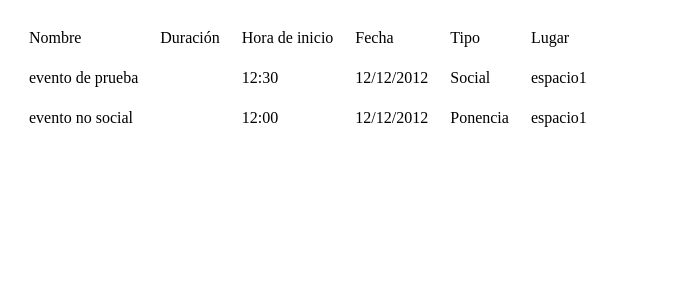
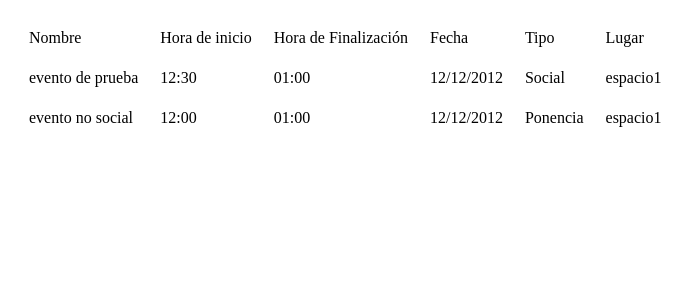
Before and after one commit to cbarazarte7/Software_Tarea_4, a Django app: page /evento/results/ in a window 1280 px wide. Shown: the top 300 px of the page, without its empty margins (0-693 px from the left). Run offline with Django 3.2, Linux system fonts and the light colour scheme; data comes from the database, SQL or seed files in the repository; both versions use the stored data as it was after the commit; parts of the project's set-up code (start-up, migrations or seed data) failed here and were passed over.

Commit message:
programacion de eventos en proceso

```diff
--- a/evento/forms.py
+++ b/evento/forms.py
@@ -9,8 +9,9 @@ from django.db import models
 
 class eventoForm(forms.Form):
 	nombre = forms.CharField(widget=forms.TextInput())
-	duracion = forms.IntegerField(widget=forms.TextInput())
+	duracion = forms.CharField(widget=forms.TextInput())
 	hora_inicio = forms.TimeField(widget=forms.TextInput())
+	hora_fin = forms.TimeField(widget=forms.TextInput())
 	fecha = forms.DateField(widget=forms.TextInput())
 	tipo = forms.CharField(widget=forms.TextInput())
 	lugar = forms.ModelChoiceField(queryset=espacio.objects.all())
--- a/evento/models.py
+++ b/evento/models.py
@@ -3,8 +3,9 @@ from espacio.models import espacio
 
 class evento(models.Model):
 	nombre = models.CharField(max_length=140)
-	duracion = models.IntegerField()
+	duracion = models.CharField(max_length=10)
 	hora_inicio = models.TimeField()
+	hora_fin = models.TimeField()
 	fecha = models.DateField()
 	tipo = models.CharField(max_length=100)
 	lugar = models.ForeignKey(espacio)
--- a/evento/urls.py
+++ b/evento/urls.py
@@ -6,5 +6,6 @@ from views import nuevo_evento
 urlpatterns = patterns('',
 	url(r'^$', views.index, name='index'),
 	url(r'results/$', views.results, name='results'),
-    	url(r'create/$', nuevo_evento)
+    	url(r'create/$', nuevo_evento),
+    	url(r'coincidente_soc/$', views.coincidente_soc),
 )
--- a/evento/views.py
+++ b/evento/views.py
@@ -12,17 +12,17 @@ import datetime
 
 def sumar_minutos(ev):
 
-	#hora_inicio = datetime.datetime.strptime(ev.hora_inicio, '%H:%M')
-	#dur = datetime.datetime.strptime(ev.duracion, '%H:%M')
-	return ev.hora_inicio + datetime.timedelta(minutes=int(3))
+	##d = datetime.datetime.strptime(ev.duracion, '%H:%M')
+
+	return ev.hora_inicio + datetime.timedelta(minutes=int(ev.duracion))
 
 # A partir de las horas de inicio y duracion de dos eventos, determina si coinciden
 
 def coincidir(evento1, evento2):
 	hora_inicio_e1 = evento1.hora_inicio
-	hora_fin_e1 = sumar_minutos(evento1)
+	hora_fin_e1 = evento1.hora_fin
 	hora_inicio_e2 = evento2.hora_inicio
-	hora_fin_e2 = sumar_minutos(evento2)
+	hora_fin_e2 = evento2.hora_fin
  	return not( ( (hora_inicio_e1<hora_inicio_e2) and (hora_fin_e1<hora_inicio_e2 )) or ( (hora_inicio_e1>hora_fin_e2) and (hora_fin_e2>hora_fin_e1) ) )
 
 # Determina si dos eventos coinciden en hora y lugar
@@ -92,12 +92,17 @@ def programar_evento(evento):
     if evento.tipo == 'Social':
       # Si no coincide con otro evento social, se agrega al programa
     	if not coincidir_social(evento):
-			evento.save()
+
 			# Se eliminan del programa los eventos no sociales con que coincida
 			eliminar_coincidentes(evento)
+			evento.save()
       		# Si coincide con otro evento social, se consulta cual agregar o eliminar
-   #  	else:
-			# coincidente = encontrar_coincidente_soc(evento)
+     	else:
+     		coincidente_soc(evento)
+			#coincidente = encontrar_coincidente_soc(evento)
+			#context = RequestContext(request,{'coincidente':coincidente,'evento':evento,})
+			#return render(request, 'evento/coincidente_soc.html', context)
+
 			# print
 			# print "El evento coincide con "+coincidente.get_nombre()
 			# print "Desea agregar "+evento.get_nombre()+"? S/N"
@@ -120,8 +125,9 @@ def nuevo_evento(request):
 		if formulario.is_valid():
 			e = evento()
 			e.nombre = formulario.cleaned_data['nombre']
-			e.duracion = formulario.data['duracion']
-			e.hora_inicio = formulario.data['hora_inicio']
+			e.duracion = formulario.cleaned_data['duracion']
+			e.hora_inicio = formulario.cleaned_data['hora_inicio']
+			e.hora_fin = formulario.cleaned_data['hora_fin']
 			e.fecha = formulario.cleaned_data['fecha']
 			e.tipo = formulario.cleaned_data['tipo']
 			e.lugar_id = formulario.data['lugar']
@@ -134,6 +140,11 @@ def nuevo_evento(request):
 def index(request):
     return HttpResponse("Hello, world. You're at the poll index.")
 
+def coincidente_soc(ev):
+	coincidente = encontrar_coincidente_soc(ev)
+	context = RequestContext(request,{'coincidente':coincidente,'evento':ev,})
+	return render(request, 'evento/coincidente_soc.html', context)
+
 def results(request):
     objectlist = evento.objects.all()
     context = RequestContext(request,{'objectlist':objectlist,})
--- /dev/null
+++ b/templates/evento/coincidente_soc.html
@@ -0,0 +1,4 @@
+{% block contenido %}
+     <p>El evento a agregar coincide con el evento {{ coincidente.nombre }}
+     	Desea agregar el evento {{ evento.nombre }} de todos modos? (Se eliminara el evento coincidente)</p>
+{% endblock %}
--- a/templates/evento/results.html
+++ b/templates/evento/results.html
@@ -1,12 +1,12 @@
 {% if objectlist %}
      <TABLE CELLSPACING="20">
 	     <TR>
-		  <TD>Nombre</TD> <TD>Duración</TD> <TD>Hora de inicio</TD> <TD>Fecha</TD> <TD>Tipo</TD> <TD>Lugar</TD>
+		  <TD>Nombre</TD> <TD>Hora de inicio</TD> <TD>Hora de Finalización</TD> <TD>Fecha</TD> <TD>Tipo</TD> <TD>Lugar</TD>
 	     </TR>
 	     <ul>
 	     	{% for e in objectlist %}
 		     <TR>
-			  <TD>{{ e.nombre }}</TD> <TD>{{ e.duracion |time:"h:i"}}</TD> <TD>{{ e.hora_inicio |time:"h:i"}}</TD> <TD>{{ e.fecha |date:"d/m/Y"}}</TD> <TD>{{ e.tipo }}</TD> <TD>{{ e.lugar }}</TD>
+			  <TD>{{ e.nombre }}</TD> <TD>{{ e.hora_inicio |time:"h:i"}}</TD> <TD>{{ e.hora_fin |time:"h:i"}}</TD> <TD>{{ e.fecha |date:"d/m/Y"}}</TD> <TD>{{ e.tipo }}</TD> <TD>{{ e.lugar }}</TD>
 		     </TR>
 	     	{%endfor%}
 	       </TABLE>
```
Also changed, not shown: db.sqlite3, 1 other file.
